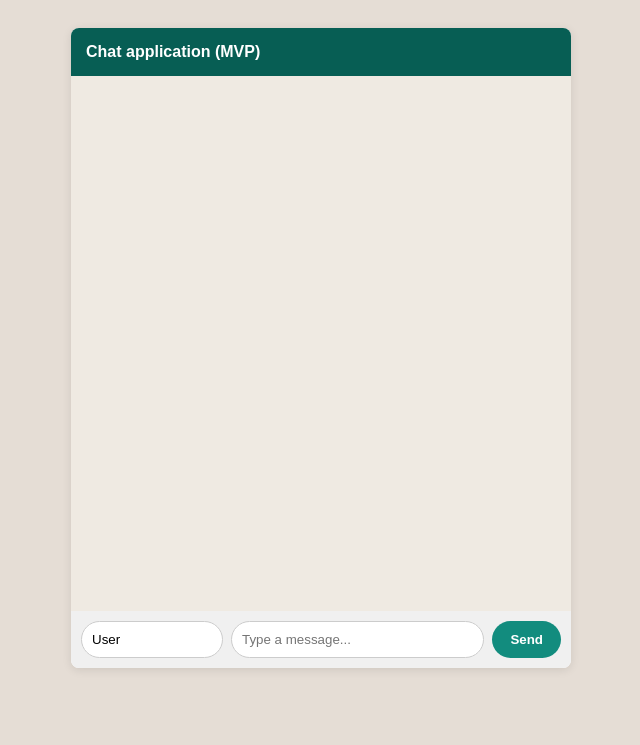
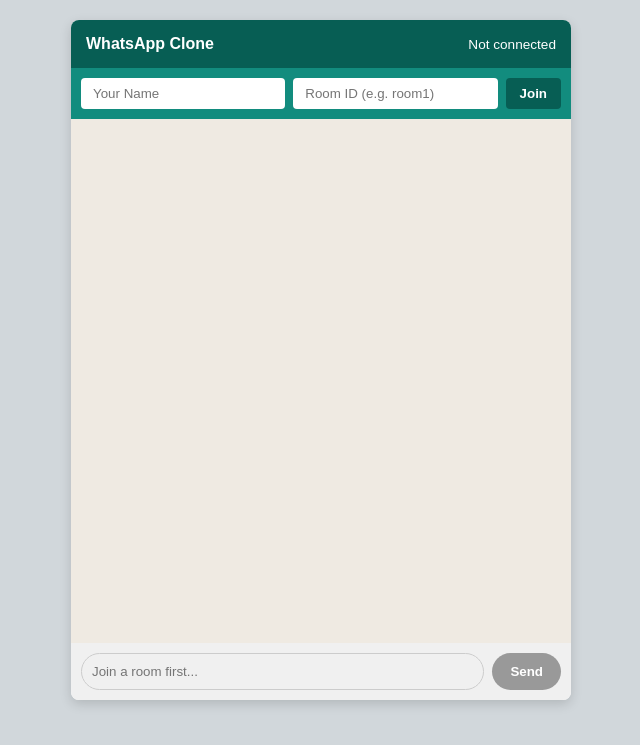
Before and after one commit to Rishi26122005/chat-application, a Flask app: page / in a window 1280 px wide. Shown: the top 745 px of the page, without its empty margins (319-959 px from the left). Run offline with Flask 3, Linux system fonts and the light colour scheme; some libraries are stand-ins or nearby versions.

Commit message:
update app.py and index.html for phase 2

```diff
--- a/app.py
+++ b/app.py
@@ -1,23 +1,39 @@
 from flask import Flask, render_template
-from flask_socketio import SocketIO, send
+from flask_socketio import SocketIO, emit, join_room, leave_room
 
 app = Flask(__name__)
 app.config['SECRET_KEY'] = 'dev-secret-key'
-
-# Initialize SocketIO with our Flask app
 socketio = SocketIO(app, cors_allowed_origins="*")
 
 @app.route('/')
 def index():
     return render_template('index.html')
 
-# Event listener for incoming messages
-@socketio.on('message')
+# 1. Handle a user joining a specific chat room
+@socketio.on('join')
+def on_join(data):
+    username = data['username']
+    room = data['room']
+    join_room(room)
+    print(f"{username} joined room: {room}")
+    # Notify only people in that specific room
+    emit('status', {'msg': f"{username} has joined the chat."}, to=room)
+
+# 2. Handle a user leaving a room (when switching chats)
+@socketio.on('leave')
+def on_leave(data):
+    username = data['username']
+    room = data['room']
+    leave_room(room)
+    emit('status', {'msg': f"{username} has left the chat."}, to=room)
+
+# 3. Route messages ONLY to the target room
+@socketio.on('send_message')
 def handle_message(data):
-    print(f"Message received: {data}")
-    # broadcast=True sends the message to ALL connected clients, not just the sender
-    send(data, broadcast=True)
+    room = data['room']
+    print(f"[{room}] {data['username']}: {data['text']}")
+    # 'to=room' ensures ONLY members of this room receive the message
+    emit('receive_message', data, to=room)
 
 if __name__ == '__main__':
-    # Use socketio.run instead of app.run to enable WebSocket support
     socketio.run(app, debug=True, port=5000)
--- a/templates/index.html
+++ b/templates/index.html
@@ -3,59 +3,122 @@
 <head>
     <meta charset="UTF-8">
     <meta name="viewport" content="width=device-width, initial-scale=1.0">
-    <title>Python Real-Time Chat</title>
-    <!-- Load the Socket.IO client library -->
+    <title>WhatsApp Clone - Rooms</title>
     <script src="https://cdnjs.cloudflare.com/ajax/libs/socket.io/4.7.4/socket.io.js"></script>
     <style>
-        body { font-family: Arial, sans-serif; background-color: #e5ddd5; display: flex; justify-content: center; padding: 20px; }
-        .chat-container { width: 100%; max-width: 500px; background: #fff; border-radius: 8px; box-shadow: 0 2px 10px rgba(0,0,0,0.1); overflow: hidden; display: flex; flex-direction: column; height: 80vh; }
-        .header { background: #075e54; color: white; padding: 15px; font-weight: bold; }
+        body { font-family: Arial, sans-serif; background-color: #d1d7db; display: flex; justify-content: center; padding: 20px; margin: 0; }
+        .chat-container { width: 100%; max-width: 500px; background: #fff; border-radius: 8px; box-shadow: 0 4px 12px rgba(0,0,0,0.15); overflow: hidden; display: flex; flex-direction: column; height: 85vh; }
+        .header { background: #075e54; color: white; padding: 15px; font-weight: bold; display: flex; justify-content: space-between; align-items: center; }
+        .room-bar { background: #128c7e; padding: 10px; display: flex; gap: 8px; }
+        .room-bar input { flex: 1; padding: 8px 12px; border: none; border-radius: 4px; outline: none; }
+        .room-bar button { background: #075e54; color: white; border: none; padding: 8px 14px; border-radius: 4px; cursor: pointer; font-weight: bold; }
         #messages { flex: 1; padding: 15px; overflow-y: auto; display: flex; flex-direction: column; gap: 10px; background-color: #efeae2; }
-        .msg { background: #dcf8c6; padding: 8px 12px; border-radius: 8px; max-width: 75%; align-self: flex-start; box-shadow: 0 1px 1px rgba(0,0,0,0.1); }
+
+        /* Message Bubbles */
+        .msg { padding: 8px 12px; border-radius: 8px; max-width: 75%; box-shadow: 0 1px 1px rgba(0,0,0,0.1); word-wrap: break-word; }
+        .msg.sent { background: #dcf8c6; align-self: flex-end; border-top-right-radius: 0; }
+        .msg.received { background: #ffffff; align-self: flex-start; border-top-left-radius: 0; }
         .sender { font-size: 0.75em; font-weight: bold; color: #075e54; margin-bottom: 3px; }
+        .status-msg { align-self: center; background: #e1f3fb; color: #555; font-size: 0.8em; padding: 4px 12px; border-radius: 12px; }
+
         .input-area { display: flex; padding: 10px; background: #f0f0f0; gap: 8px; }
-        input { padding: 10px; border: 1px solid #ccc; border-radius: 20px; outline: none; }
-        #username { width: 25%; }
+        .input-area input { padding: 10px; border: 1px solid #ccc; border-radius: 20px; outline: none; }
         #messageInput { flex: 1; }
-        button { background: #128c7e; color: white; border: none; padding: 10px 18px; border-radius: 20px; cursor: pointer; font-weight: bold; }
-        button:hover { background: #075e54; }
+        #sendBtn { background: #128c7e; color: white; border: none; padding: 10px 18px; border-radius: 20px; cursor: pointer; font-weight: bold; }
+        #sendBtn:disabled { background: #999; cursor: not-allowed; }
     </style>
 </head>
 <body>
 
 <div class="chat-container">
-    <div class="header">Chat application (MVP)</div>
+    <div class="header">
+        <span>WhatsApp Clone</span>
+        <span id="currentRoomBadge" style="font-size: 0.85em; font-weight: normal;">Not connected</span>
+    </div>
+
+    <!-- Room & Username Setup Bar -->
+    <div class="room-bar">
+        <input type="text" id="username" placeholder="Your Name">
+        <input type="text" id="roomInput" placeholder="Room ID (e.g. room1)">
+        <button onclick="joinChat()">Join</button>
+    </div>
+
     <div id="messages"></div>
+
     <div class="input-area">
-        <input type="text" id="username" placeholder="Your Name" value="User">
-        <input type="text" id="messageInput" placeholder="Type a message..." onkeypress="handleKeyPress(event)">
-        <button onclick="sendMessage()">Send</button>
+        <input type="text" id="messageInput" placeholder="Join a room first..." disabled onkeypress="handleKeyPress(event)">
+        <button id="sendBtn" onclick="sendMessage()" disabled>Send</button>
     </div>
 </div>
 
 <script>
-    // Establish WebSocket connection to the Flask server
     const socket = io();
+    let currentRoom = "";
+    let currentUser = "";
 
     const messagesDiv = document.getElementById('messages');
     const messageInput = document.getElementById('messageInput');
-    const usernameInput = document.getElementById('username');
+    const sendBtn = document.getElementById('sendBtn');
 
-    // Listen for incoming messages from the server
-    socket.on('message', function(data) {
+    function joinChat() {
+        const username = document.getElementById('username').value.trim();
+        const room = document.getElementById('roomInput').value.trim();
+
+        if (!username || !room) {
+            alert("Please enter both your name and a Room ID.");
+            return;
+        }
+
+        // Leave previous room if already in one
+        if (currentRoom) {
+            socket.emit('leave', { username: currentUser, room: currentRoom });
+        }
+
+        currentUser = username;
+        currentRoom = room;
+        messagesDiv.innerHTML = ""; // Clear screen for new chat
+
+        // Emit join event to server
+        socket.emit('join', { username: currentUser, room: currentRoom });
+
+        // Enable chat input
+        document.getElementById('currentRoomBadge').innerText = `Room: ${currentRoom}`;
+        messageInput.disabled = false;
+        messageInput.placeholder = "Type a message...";
+        sendBtn.disabled = false;
+    }
+
+    // Listen for room messages
+    socket.on('receive_message', function(data) {
         const msgElement = document.createElement('div');
-        msgElement.classList.add('msg');
-        msgElement.innerHTML = `<div class="sender">${data.username}</div><div>${data.text}</div>`;
+        const isMe = data.username === currentUser;
+
+        msgElement.classList.add('msg', isMe ? 'sent' : 'received');
+        msgElement.innerHTML = `
+            ${!isMe ? `<div class="sender">${data.username}</div>` : ''}
+            <div>${data.text}</div>
+        `;
         messagesDiv.appendChild(msgElement);
-        messagesDiv.scrollTop = messagesDiv.scrollHeight; // Auto-scroll to bottom
+        messagesDiv.scrollTop = messagesDiv.scrollHeight;
+    });
+
+    // Listen for join/leave notifications
+    socket.on('status', function(data) {
+        const statusElement = document.createElement('div');
+        statusElement.classList.add('status-msg');
+        statusElement.innerText = data.msg;
+        messagesDiv.appendChild(statusElement);
+        messagesDiv.scrollTop = messagesDiv.scrollHeight;
     });
 
     function sendMessage() {
         const text = messageInput.value.trim();
-        const username = usernameInput.value.trim() || "Anonymous";
-        if (text !== "") {
-            // Emit the message event to the Python backend
-            socket.send({ username: username, text: text });
+        if (text !== "" && currentRoom !== "") {
+            socket.emit('send_message', {
+                username: currentUser,
+                room: currentRoom,
+                text: text
+            });
             messageInput.value = "";
         }
     }
```
